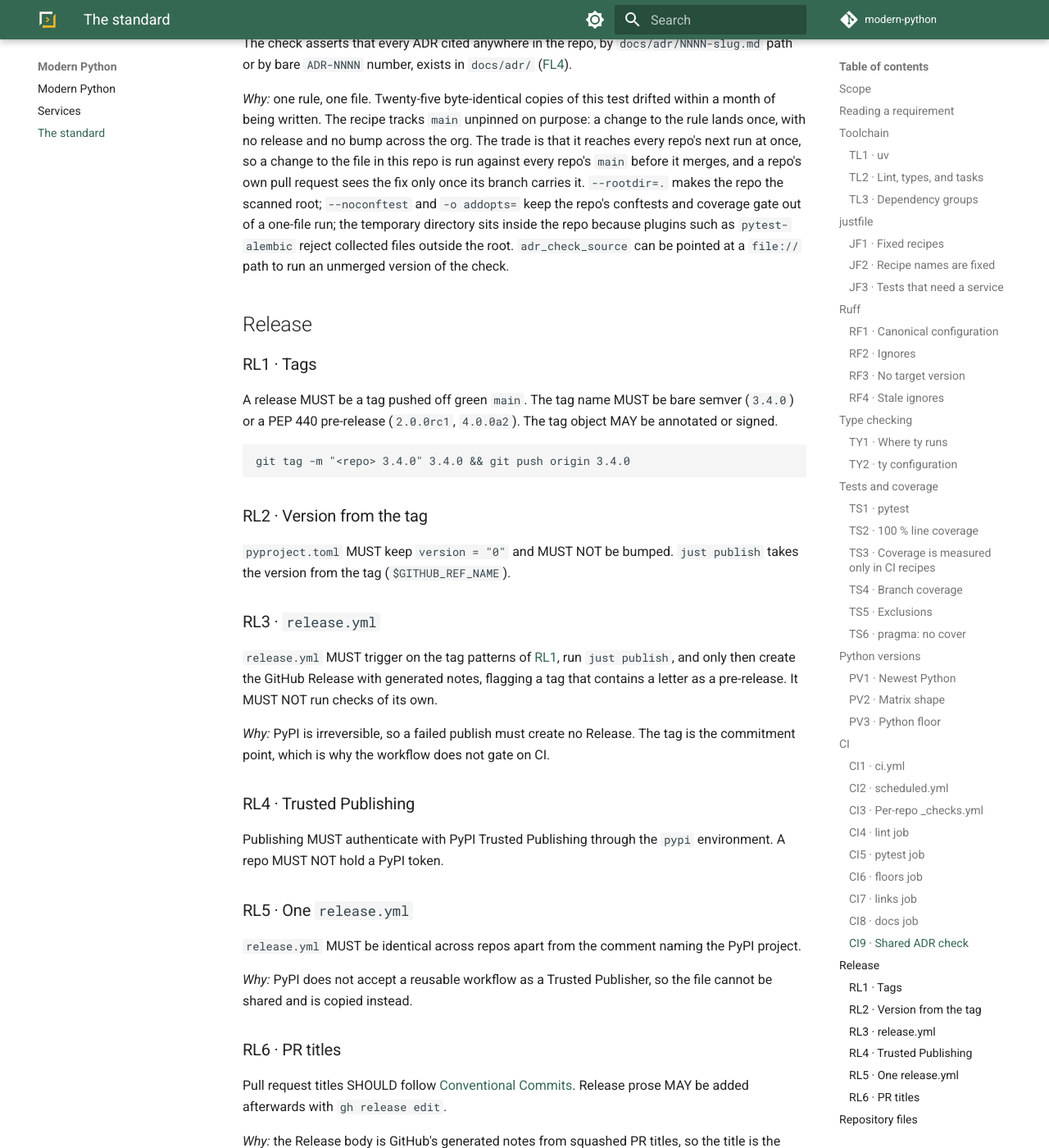
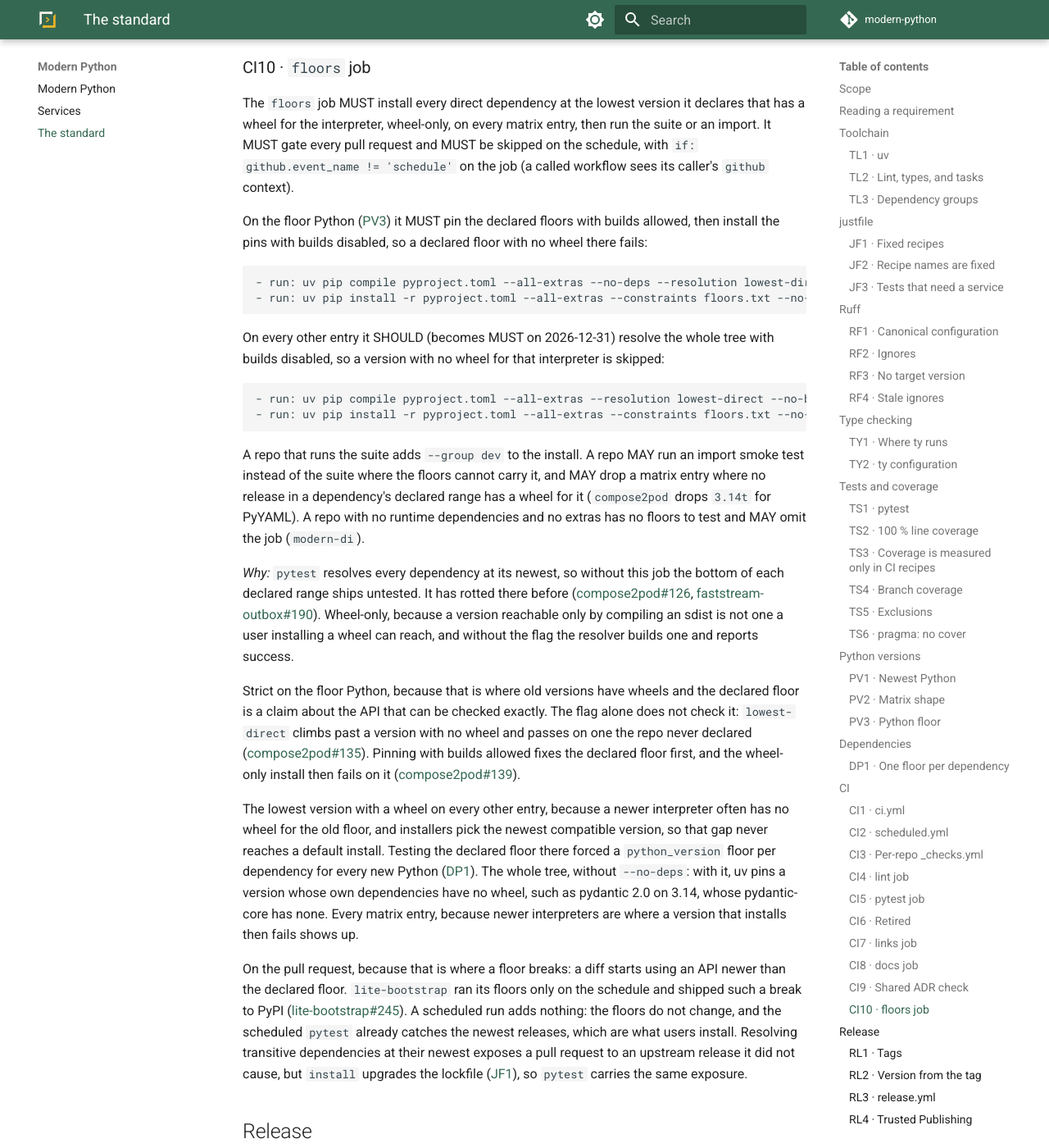
Before and after one commit to modern-python/.github, an MkDocs documentation site: the page built from docs/standard.md, in a window 1280 px wide and 1400 px high, scrolled down 7202 px. Shown: the whole window at 82% size. Built offline with MkDocs 1.6.1 and Material for MkDocs 9.7.7, drawn with Linux system fonts in a browser that asks for light colours; some of the changed text lies outside the part shown.

Commit message:
docs: test dependency floors strictly on the floor Python only (retire CI6) (#142)

````diff
--- a/docs/standard.md
+++ b/docs/standard.md
@@ -168,7 +168,23 @@ free-threaded newest, written as a hand-maintained list in the repo's `_checks.y
 ### PV3 · Python floor { #PV3 }
 
 A repo MAY set `requires-python` to what its code needs, and MAY raise it without a recorded
-reason. Dependency floors are a separate obligation ([CI6](#CI6)).
+reason. Dependency floors are a separate obligation ([DP1](#DP1), [CI10](#CI10)).
+
+## Dependencies
+
+### DP1 · One floor per dependency { #DP1 }
+
+A dependency SHOULD declare one lower bound: the lowest version the code works with. A repo MAY
+add a `python_version` floor where a version at or above that bound installs on that Python and
+then fails there, with the reason in a comment. A repo SHOULD NOT declare a floor, or a
+dependency it does not import, only to get wheel coverage on some interpreter.
+
+*Why:* the `floors` job ([CI10](#CI10)) skips a version that has no wheel for the interpreter and
+tests the lowest one that does, which is the version a floor raised for wheel coverage would name.
+Those floors cost a line per dependency for every new Python and test nothing the resolver does
+not already pick. A version that installs and then fails is different: the resolver cannot see
+the failure, so only a floor keeps users off it. `typing-extensions` 4.7 to 4.13 install on 3.15
+and fail at import, because 3.15 removed the `typing.no_type_check_decorator` they read.
 
 ## CI
 
@@ -180,7 +196,7 @@ superseded runs.
 ### CI2 · `scheduled.yml` { #CI2 }
 
 `scheduled.yml` MUST run daily and on `workflow_dispatch`, running the same checks as `ci.yml`
-except `floors` ([CI6](#CI6)). On a scheduled failure it MUST open or update a tracking issue in the
+except `floors` ([CI10](#CI10)). On a scheduled failure it MUST open or update a tracking issue in the
 repo with this job, byte for byte, and a repo MUST NOT keep its own report script:
 
 ```yaml
@@ -203,7 +219,7 @@ once.
 ### CI3 · Per-repo `_checks.yml` { #CI3 }
 
 `ci.yml` and `scheduled.yml` MUST both call the repo's own reusable `_checks.yml`, which holds the
-jobs [CI4](#CI4) to [CI8](#CI8).
+jobs [CI4](#CI4), [CI5](#CI5), [CI7](#CI7), [CI8](#CI8) and [CI10](#CI10).
 
 *Why:* a shared workflow in `modern-python/.github` was built and rejected
 ([#95](https://github.com/modern-python/.github/issues/95)): a `workflow_call` input is a scalar,
@@ -219,46 +235,10 @@ The `lint` job MUST run `just install lint-ci` on the repo's floor Python.
 The `pytest` job MUST run `just install` then `just test-ci` on every matrix entry, with
 `fail-fast: false`.
 
-### CI6 · `floors` job { #CI6 }
+### CI6 · Retired { #CI6 }
 
-The `floors` job MUST install every direct dependency at its declared floor, wheel-only, on every
-matrix entry, then run the suite or an import. It MUST do so in two steps, pinning the floors with
-builds allowed and then installing the pins with builds disabled:
-
-```yaml
-- run: uv pip compile pyproject.toml --all-extras --no-deps --resolution lowest-direct -o floors.txt
-- run: uv pip install -r pyproject.toml --all-extras --constraints floors.txt --no-build
-```
-
-A repo that runs the suite adds `--group dev` to the install. It MUST gate every pull request and MUST be skipped on the schedule,
-with `if: github.event_name != 'schedule'` on the job (a called workflow sees its caller's `github`
-context).
-
-A repo MAY run an import smoke test instead of the suite where the floors cannot carry it, and MAY
-drop a matrix entry that no upstream wheel covers at the floor (`compose2pod` drops `3.14t` for
-PyYAML). A repo with no runtime dependencies and no extras has no floors to test and MAY omit the
-job (`modern-di`).
-
-*Why:* `pytest` resolves every dependency at its newest, so without this job the bottom of each
-declared range ships untested. It has rotted there before
-([compose2pod#126](https://github.com/modern-python/compose2pod/issues/126),
-[faststream-outbox#190](https://github.com/modern-python/faststream-outbox/pull/190)).
-Wheel-only, because a floor reachable only by compiling an sdist is not one a user installing a
-wheel can reach, and without the flag the resolver builds one and reports success. Two steps,
-because the flag alone does not fail on such a floor: it makes the wheel-less version ineligible,
-and `lowest-direct` climbs to the lowest version that has a wheel, so the job passes on a version
-the repo never declared
-([compose2pod#135](https://github.com/modern-python/compose2pod/pull/135)). Pinning with builds
-allowed fixes the declared floor first, and the wheel-only install then fails on it
-([compose2pod#139](https://github.com/modern-python/compose2pod/pull/139)). Every matrix
-entry, because wheel coverage is per interpreter. On the pull request, because that is where a floor
-breaks: a diff starts using an API newer than the declared floor. `lite-bootstrap` ran its floors
-only on the schedule and shipped such a break to PyPI
-([lite-bootstrap#245](https://github.com/modern-python/lite-bootstrap/issues/245)). A scheduled
-run adds nothing: the direct dependencies sit at their floors, which do not change, and the
-scheduled `pytest` already catches the newest releases, which are what users install. Resolving
-transitive dependencies at their newest exposes a pull request to an upstream release it did not
-cause, but `install` upgrades the lockfile ([JF1](#JF1)), so `pytest` carries the same exposure.
+Replaced by [CI10](#CI10) and [DP1](#DP1). CI6 pinned the declared floors on every matrix entry;
+CI10 pins them on the floor Python only and tests the lowest version with a wheel elsewhere.
 
 ### CI7 · `links` job { #CI7 }
 
@@ -301,6 +281,66 @@ the repo the scanned root; `--noconftest` and `-o addopts=` keep the repo's conf
 coverage gate out of a one-file run; the temporary directory sits inside the repo because
 plugins such as `pytest-alembic` reject collected files outside the root. `adr_check_source` can
 be pointed at a `file://` path to run an unmerged version of the check.
+
+### CI10 · `floors` job { #CI10 }
+
+The `floors` job MUST install every direct dependency at the lowest version it declares that has a
+wheel for the interpreter, wheel-only, on every matrix entry, then run the suite or an import. It
+MUST gate every pull request and MUST be skipped on the schedule, with
+`if: github.event_name != 'schedule'` on the job (a called workflow sees its caller's `github`
+context).
+
+On the floor Python ([PV3](#PV3)) it MUST pin the declared floors with builds allowed, then install
+the pins with builds disabled, so a declared floor with no wheel there fails:
+
+```yaml
+- run: uv pip compile pyproject.toml --all-extras --no-deps --resolution lowest-direct -o floors.txt
+- run: uv pip install -r pyproject.toml --all-extras --constraints floors.txt --no-build
+```
+
+On every other entry it SHOULD (becomes MUST on 2026-12-31) resolve the whole tree with builds
+disabled, so a version with no wheel for that interpreter is skipped:
+
+```yaml
+- run: uv pip compile pyproject.toml --all-extras --resolution lowest-direct --no-build -o floors.txt
+- run: uv pip install -r pyproject.toml --all-extras --constraints floors.txt --no-build
+```
+
+A repo that runs the suite adds `--group dev` to the install. A repo MAY run an import smoke test
+instead of the suite where the floors cannot carry it, and MAY drop a matrix entry where no release
+in a dependency's declared range has a wheel for it (`compose2pod` drops `3.14t` for PyYAML). A
+repo with no runtime dependencies and no extras has no floors to test and MAY omit the job
+(`modern-di`).
+
+*Why:* `pytest` resolves every dependency at its newest, so without this job the bottom of each
+declared range ships untested. It has rotted there before
+([compose2pod#126](https://github.com/modern-python/compose2pod/issues/126),
+[faststream-outbox#190](https://github.com/modern-python/faststream-outbox/pull/190)).
+Wheel-only, because a version reachable only by compiling an sdist is not one a user installing a
+wheel can reach, and without the flag the resolver builds one and reports success.
+
+Strict on the floor Python, because that is where old versions have wheels and the declared floor
+is a claim about the API that can be checked exactly. The flag alone does not check it:
+`lowest-direct` climbs past a version with no wheel and passes on one the repo never declared
+([compose2pod#135](https://github.com/modern-python/compose2pod/pull/135)). Pinning with builds
+allowed fixes the declared floor first, and the wheel-only install then fails on it
+([compose2pod#139](https://github.com/modern-python/compose2pod/pull/139)).
+
+The lowest version with a wheel on every other entry, because a newer interpreter often has no
+wheel for the old floor, and installers pick the newest compatible version, so that gap never
+reaches a default install. Testing the declared floor there forced a `python_version` floor per
+dependency for every new Python ([DP1](#DP1)). The whole tree, without `--no-deps`: with it, uv
+pins a version whose own dependencies have no wheel, such as pydantic 2.0 on 3.14, whose
+pydantic-core has none. Every matrix entry, because newer interpreters are where a version that
+installs then fails shows up.
+
+On the pull request, because that is where a floor breaks: a diff starts using an API newer than
+the declared floor. `lite-bootstrap` ran its floors only on the schedule and shipped such a break to
+PyPI ([lite-bootstrap#245](https://github.com/modern-python/lite-bootstrap/issues/245)). A
+scheduled run adds nothing: the floors do not change, and the scheduled `pytest` already catches
+the newest releases, which are what users install. Resolving transitive dependencies at their
+newest exposes a pull request to an upstream release it did not cause, but `install` upgrades the
+lockfile ([JF1](#JF1)), so `pytest` carries the same exposure.
 
 ## Release
 
````
Also changed, not shown: other parts of docs/standard.md (+2 -2 lines), CONTEXT.md (+1 -1 lines).
